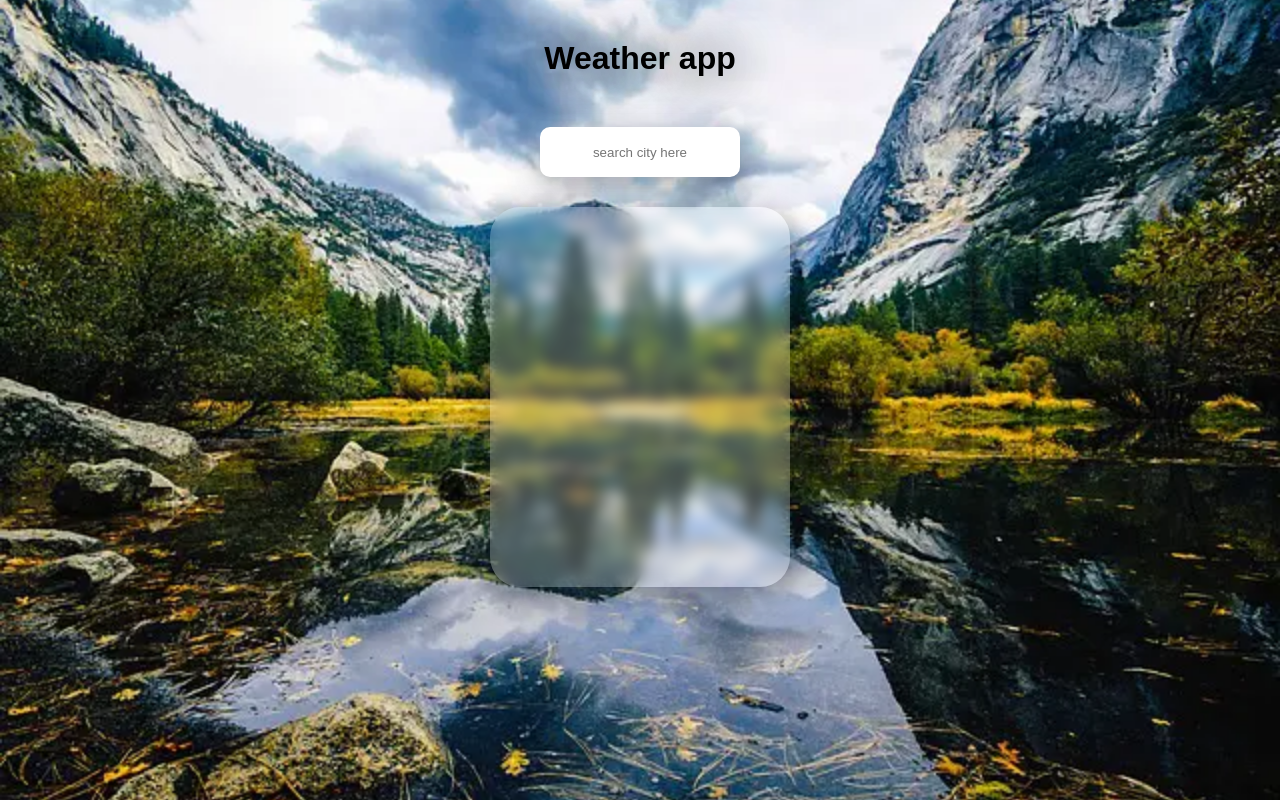
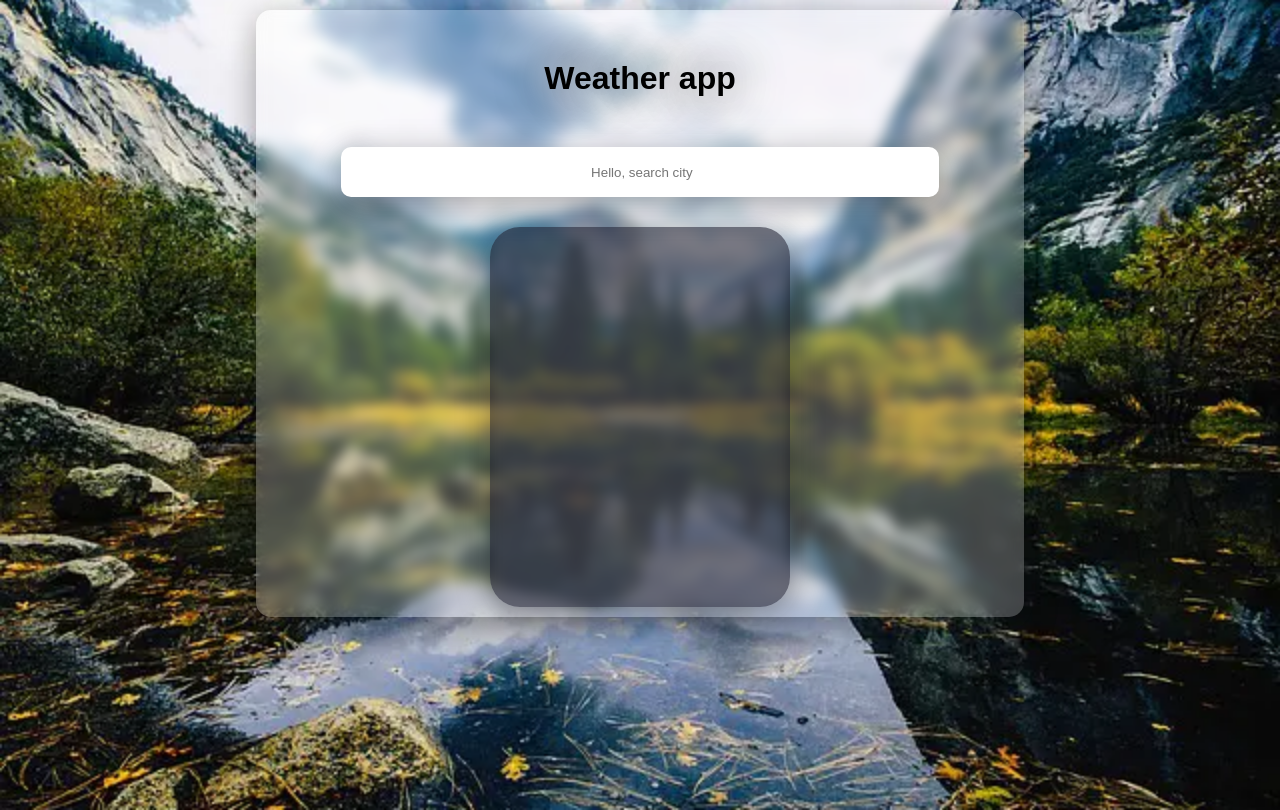
Before and after one commit to wilmer-oss/Clima, a plain HTML site: page index.html in a window 1280 px wide. Drawn offline with Linux system fonts and the light colour scheme; no server answers.

Commit message:
otro commit

```diff
--- a/index.html
+++ b/index.html
@@ -10,9 +10,11 @@
 
 	</head>
 	<body>
+
+		<div class="container">
 			<header>
 				<h1 class="title">Weather app</h1>
-			<input id="get-city" type="text" placeholder="search city here" />
+				<input id="get-city" type="text" placeholder=" Hello, search city" />
 			</header>
 			<main>
 				<div class="info-container">
@@ -25,6 +27,7 @@
 				</div>
 
 			</main>
+		</div>
 		<script src="main.js"></script>
 	</body>
 </html>
--- a/style.css
+++ b/style.css
@@ -11,6 +11,16 @@ body {
   background-size: cover;
   background-position: 70%;
   height: 100vh;
+}
+.container{
+  background: rgba(255, 255, 255, 0.233);
+  box-shadow: 0 8px 32px 0 rgba(10, 10, 10, 0.37);
+  backdrop-filter: blur(7px);
+  -webkit-backdrop-filter: blur(7px);
+  width: 60%;
+  margin: 10px auto;
+  padding: 10px;
+  border-radius: 15px;
 }
 header {
   display: flex;
@@ -28,7 +38,7 @@ header .weather-icon {
   margin-right: 20px;
 }
 header #get-city {
-  width: 200px;
+  width: 80%;
   position: relative;
   margin: auto;
   margin-top: 50px;
@@ -40,10 +50,9 @@ header #get-city {
   box-shadow: 0 8px 32px 0 rgba(31, 31, 31, 0.37);
 }
 main .info-container {
-  background: rgba(255, 255, 255, 0.233);
+  background: rgba(2, 3, 20, 0.527);
   box-shadow: 0 8px 32px 0 rgba(10, 10, 10, 0.37);
   backdrop-filter: blur(7px);
-  -webkit-backdrop-filter: blur(7px);
   border-radius: 30px;
   max-width: 300px;
   min-height: 380px;
@@ -66,6 +75,8 @@ main .info-container {
 .weather-deg {
   font-size: 80px;
   margin-top: 20px;
+  font-weight: bold;
+  color: rgb(255, 255, 255);
   margin-bottom: 40px;
 }
 .weather-condition {
```
Lines whose indentation alone changed are shown as unchanged.
